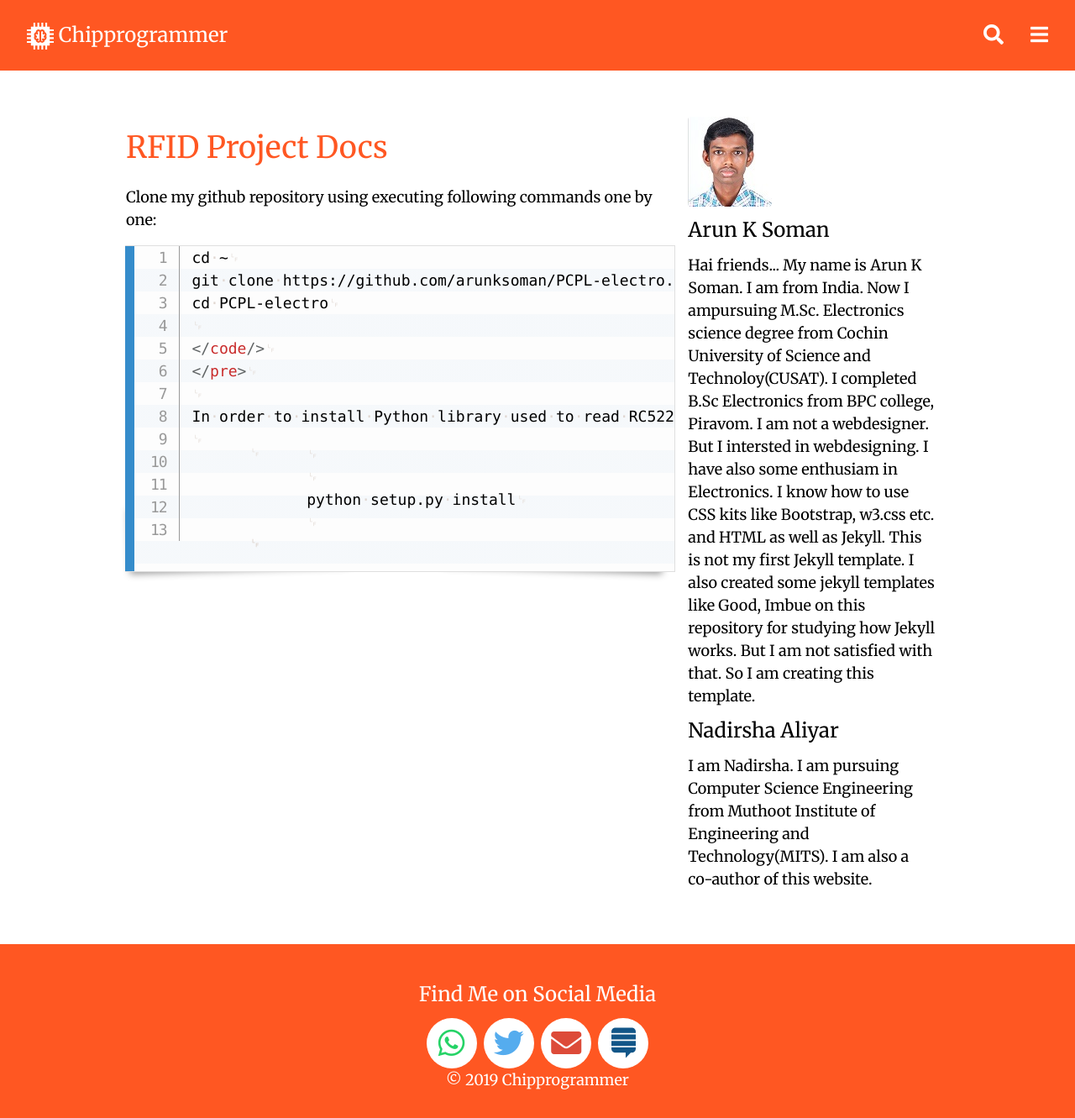
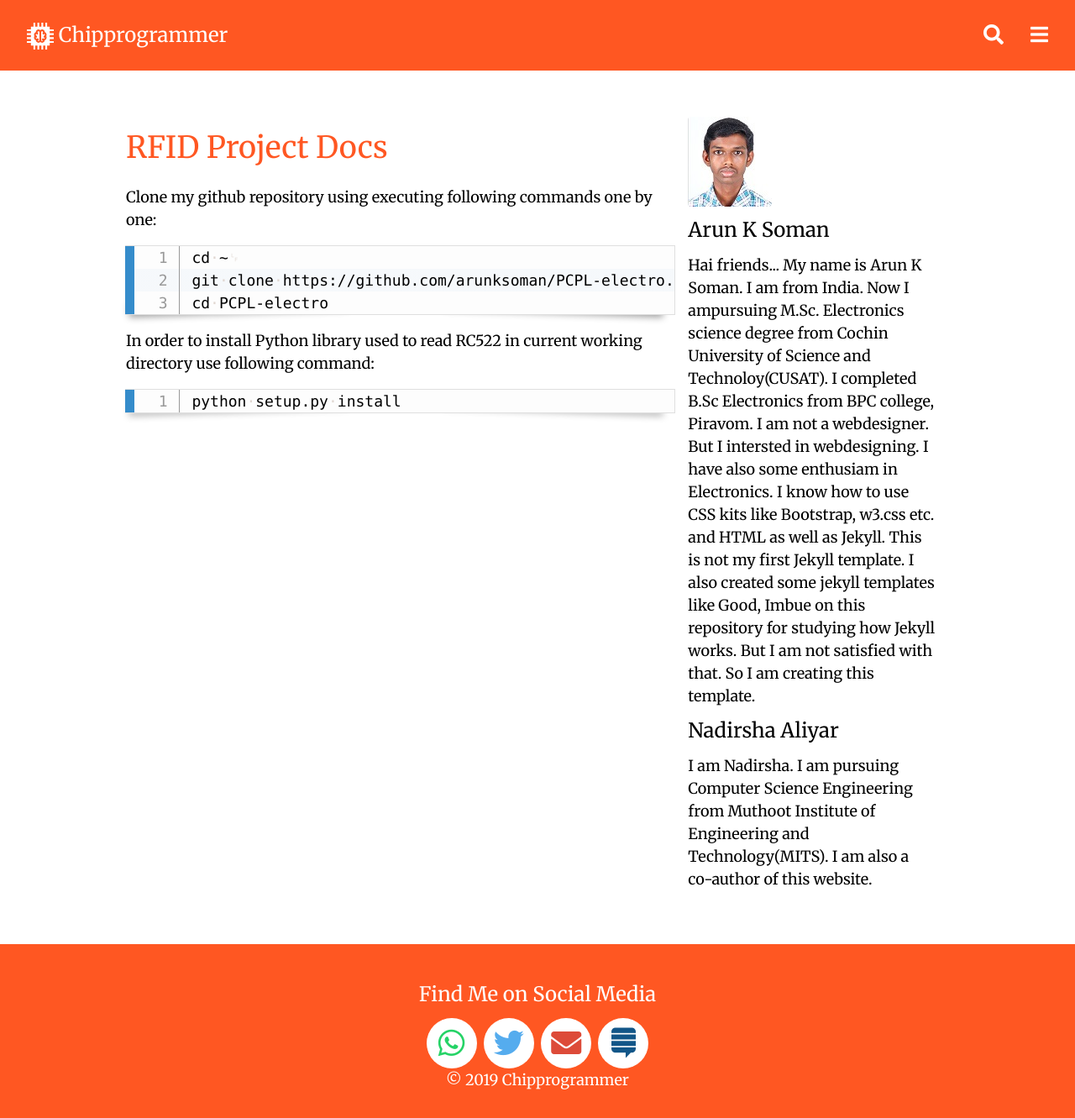
Before and after one commit to techiworld/techiworld.github.io, a Jekyll site: the page built from PCPL-electro.md, in a window 1280 px wide and 1331 px high. Shown: the whole window at 84% size. Built offline with Jekyll 4.4.1, drawn with Linux system fonts in a browser that asks for light colours; comment, search, counter and statistics services are not loaded.

Commit message:
Update PCPL-electro.md

```diff
--- a/PCPL-electro.md
+++ b/PCPL-electro.md
@@ -12,7 +12,7 @@ cd ~
 git clone https://github.com/arunksoman/PCPL-electro.git
 cd PCPL-electro
 {% endraw %}
-</code/>
+</code>
 </pre>
 
 In order to install Python library used to read RC522 in current working directory use following command:
```
